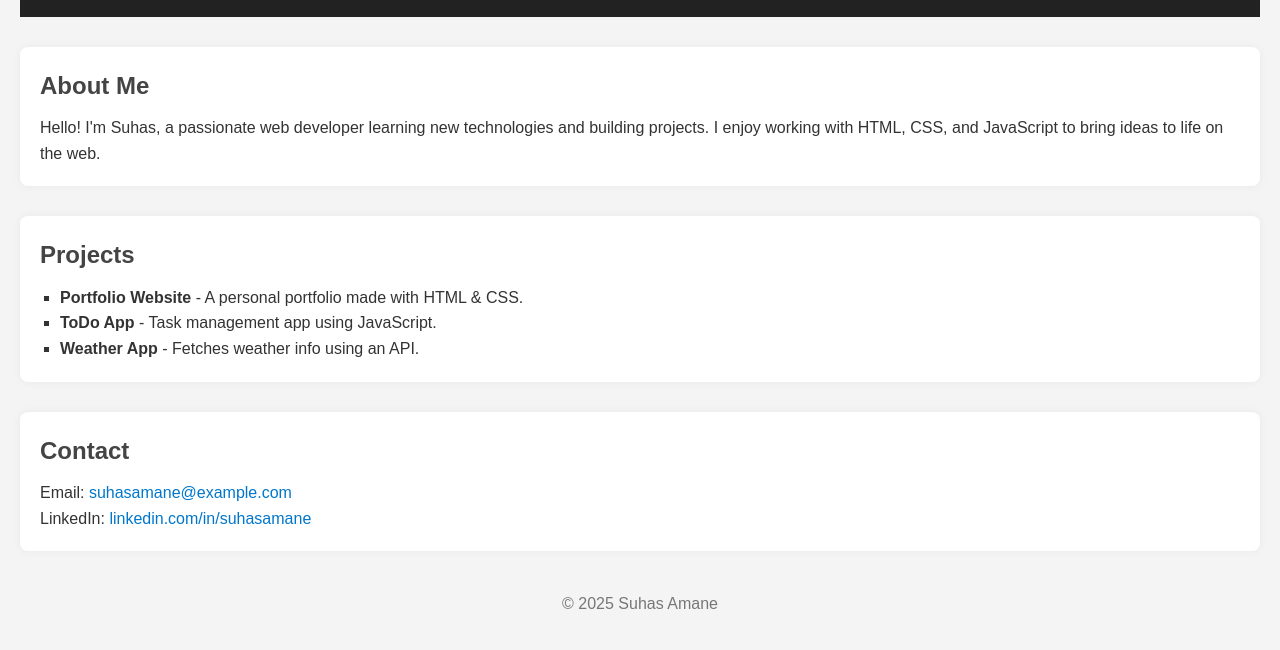
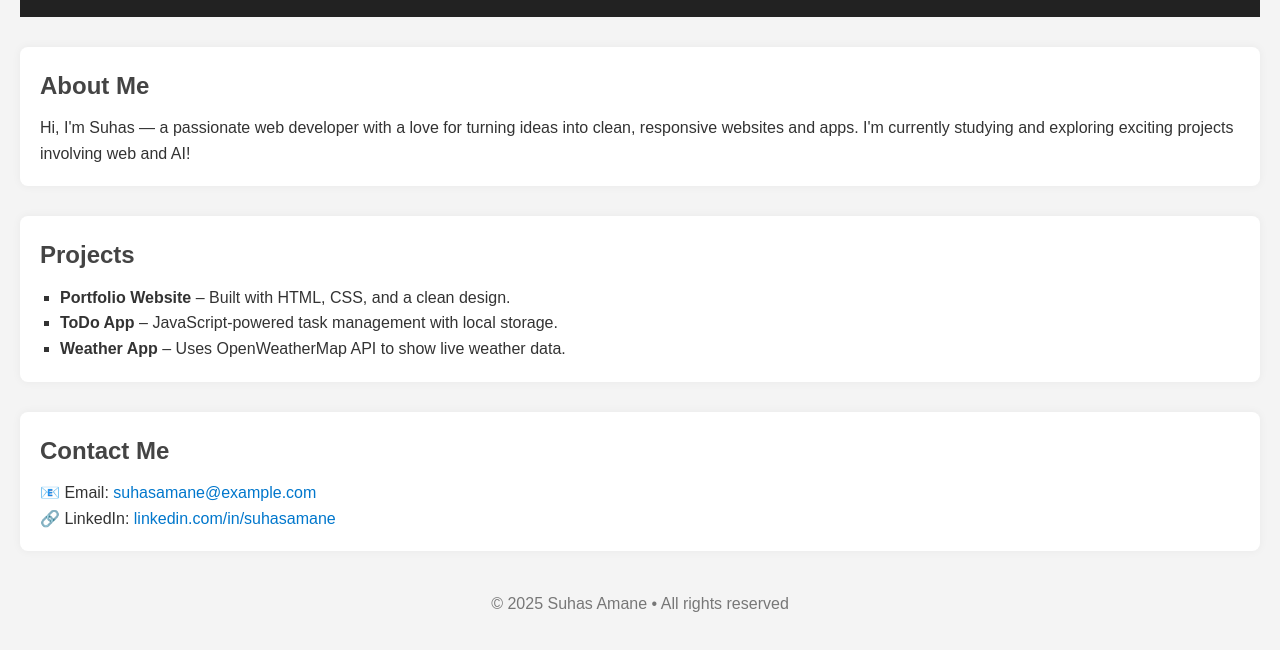
Before and after one commit to SuhasAmane1034/Portfolio, a plain HTML site: page index.html in a window 1280 px wide. Shown: the part 120-770 px from the top of the page. Drawn offline with Linux system fonts and the light colour scheme.

Commit message:
Update index.html

```diff
--- a/index.html
+++ b/index.html
@@ -3,38 +3,43 @@
 <head>
   <meta charset="UTF-8" />
   <meta name="viewport" content="width=device-width, initial-scale=1.0"/>
-  <title>My Portfolio</title>
-  <link rel="stylesheet" href="style.css"/>
+  <title>Suhas Amane | Portfolio</title>
+  <link rel="stylesheet" href="style.css" />
+  <link href="https://fonts.googleapis.com/css2?family=Poppins:wght@300;500;700&display=swap" rel="stylesheet">
 </head>
 <body>
 
   <header>
+    <div class="container">
       <h1>Suhas Amane</h1>
       <p>Web Developer | Student | Tech Enthusiast</p>
+    </div>
   </header>
 
-  <section class="about">
+  <main class="container">
+    <section class="card about">
       <h2>About Me</h2>
-    <p>Hello! I'm Suhas, a passionate web developer learning new technologies and building projects. I enjoy working with HTML, CSS, and JavaScript to bring ideas to life on the web.</p>
+      <p>Hi, I'm Suhas — a passionate web developer with a love for turning ideas into clean, responsive websites and apps. I'm currently studying and exploring exciting projects involving web and AI!</p>
     </section>
 
-  <section class="projects">
+    <section class="card projects">
       <h2>Projects</h2>
       <ul>
-      <li><strong>Portfolio Website</strong> - A personal portfolio made with HTML & CSS.</li>
-      <li><strong>ToDo App</strong> - Task management app using JavaScript.</li>
-      <li><strong>Weather App</strong> - Fetches weather info using an API.</li>
+        <li><strong>Portfolio Website</strong> – Built with HTML, CSS, and a clean design.</li>
+        <li><strong>ToDo App</strong> – JavaScript-powered task management with local storage.</li>
+        <li><strong>Weather App</strong> – Uses OpenWeatherMap API to show live weather data.</li>
       </ul>
     </section>
 
-  <section class="contact">
-    <h2>Contact</h2>
-    <p>Email: <a href="mailto:suhasamane@example.com">suhasamane@example.com</a></p>
-    <p>LinkedIn: <a href="https://linkedin.com/in/suhasamane" target="_blank">linkedin.com/in/suhasamane</a></p>
+    <section class="card contact">
+      <h2>Contact Me</h2>
+      <p>📧 Email: <a href="mailto:suhasamane@example.com">suhasamane@example.com</a></p>
+      <p>🔗 LinkedIn: <a href="https://linkedin.com/in/suhasamane" target="_blank">linkedin.com/in/suhasamane</a></p>
     </section>
+  </main>
 
   <footer>
-    <p>&copy; 2025 Suhas Amane</p>
+    <p>&copy; 2025 Suhas Amane • All rights reserved</p>
   </footer>
 
 </body>
```
Lines whose indentation alone changed are shown as unchanged.
